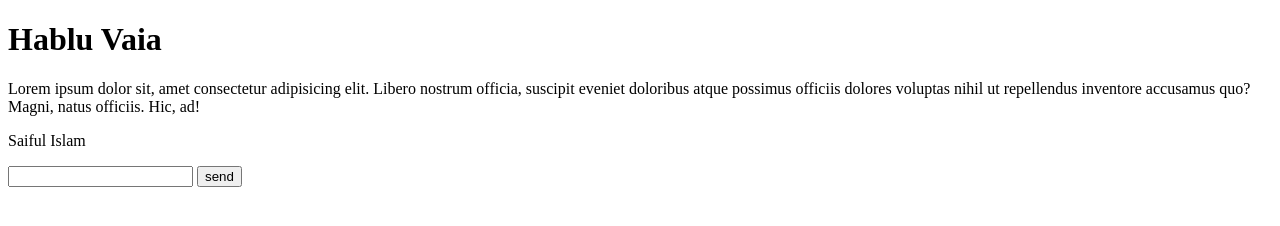
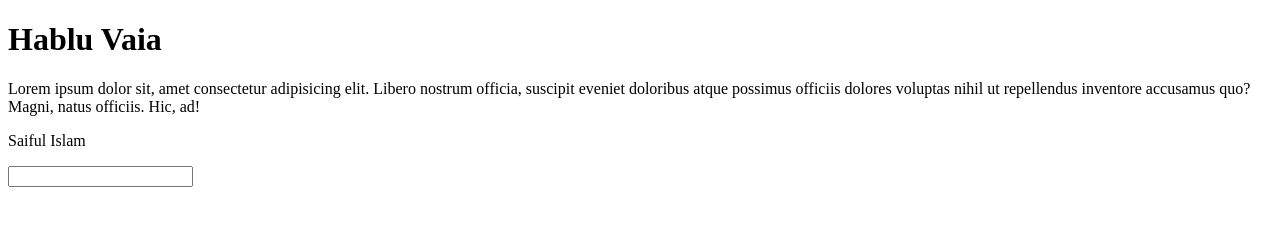
Before and after one commit to Saiful2015/1st-project, a plain HTML site: page index.html in a window 1280 px wide. Drawn offline with Linux system fonts and the light colour scheme.

Commit message:
Update index.html

```diff
--- a/index.html
+++ b/index.html
@@ -10,6 +10,5 @@
   <p>Lorem ipsum dolor sit, amet consectetur adipisicing elit. Libero nostrum officia, suscipit eveniet doloribus atque possimus officiis dolores voluptas nihil ut repellendus inventore accusamus quo? Magni, natus officiis. Hic, ad!</p>
 <p>Saiful Islam</p>
 <input type="email" name="email">
-<input type="submit" value="send">
 </body>
 </html>
```
